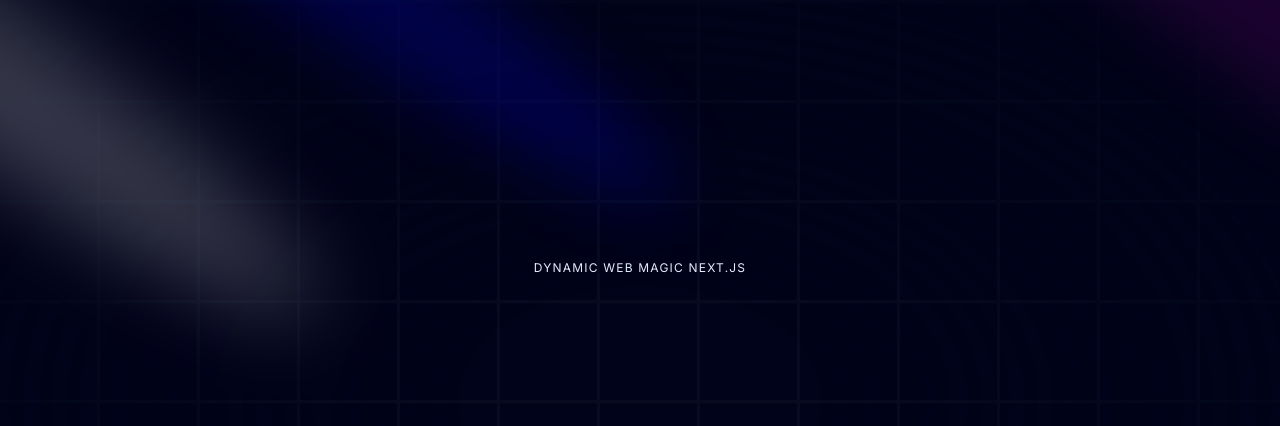
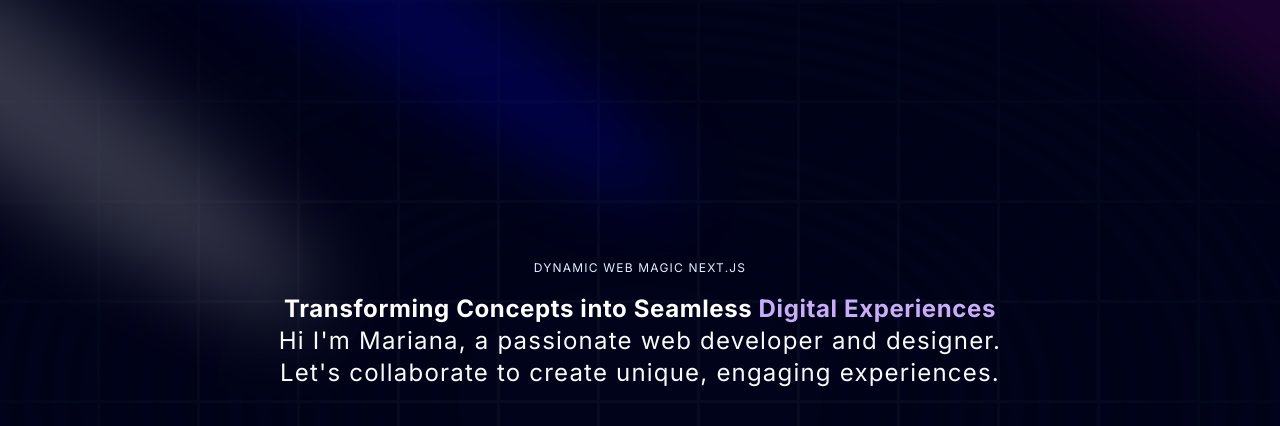
Before and after one commit to Mary-Mena21/mariana-mena-portfolio, a Next.js app: page / in a window 1280 px wide. Shown: the top 426 px of the page. Built offline with nearby package versions, Linux system fonts and the light colour scheme.

Commit message:
Add TextGenerateEffect

```diff
--- a/components/Hero.tsx
+++ b/components/Hero.tsx
@@ -1,6 +1,7 @@
 // rfce
 import React from 'react';
 import { Spotlight } from './ui/Spotlight';
+import { TextGenerateEffect } from './ui/TextGenerateEffect';
 
 function Hero() {
   return (
@@ -26,6 +27,12 @@
           <h2 className="uppercase tracking-widest text-center text-xs text-blue-100 max-w-80">
             Dynamic Web Magic Next.js
           </h2>
+          <TextGenerateEffect className='text-center text-[40px] md:text-5xl lg:text-6xl'
+            words="Transforming Concepts into Seamless Digital Experiences" />
+          <p className="text-center text-sm md:tracking-wider mb-4 md:text-lg lg:text-2xl">
+            Hi I&apos;m Mariana, a passionate web developer and designer.
+            Let&apos;s collaborate to create unique, engaging experiences.
+          </p>
         </div>
       </div>
     </div>
--- /dev/null
+++ b/components/ui/TextGenerateEffect.tsx
@@ -0,0 +1,61 @@
+"use client";
+import { useEffect } from "react";
+import { motion, stagger, useAnimate } from "framer-motion";
+import { cn } from "@/lib/utils";
+
+export const TextGenerateEffect = ({
+  words,
+  className,
+  filter = true,
+  duration = 0.5,
+}: {
+  words: string;
+  className?: string;
+  filter?: boolean;
+  duration?: number;
+}) => {
+  const [scope, animate] = useAnimate();
+  const wordsArray = words.split(" ");
+  useEffect(() => {
+    animate(
+      "span",
+      {
+        opacity: 1,
+        filter: filter ? "blur(0px)" : "none",
+      },
+      {
+        duration: duration ? duration : 1,
+        delay: stagger(0.2),
+      }
+    );
+  }, [scope.current]);
+
+  const renderWords = () => {
+    return (
+      <motion.div ref={scope}>
+        {wordsArray.map((word, idx) => {
+          return (
+            <motion.span
+            key={word + idx}
+            // change here if idx is greater than 3, change the text color to #CBACF9
+            className={` ${idx > 3 ? "text-purple" : "dark:text-white text-black"
+              } opacity-0`}
+          >
+              {word}{" "}
+            </motion.span>
+          );
+        })}
+      </motion.div>
+    );
+  };
+
+  return (
+    <div className={cn("font-bold", className)}>
+      <div className="mt-4">
+        <div className=" dark:text-white text-black text-2xl leading-snug tracking-wide">
+          {renderWords()}
+        </div>
+      </div>
+    </div>
+  );
+};
```
Also changed, not shown: tsconfig.json (+19 -5 lines).
